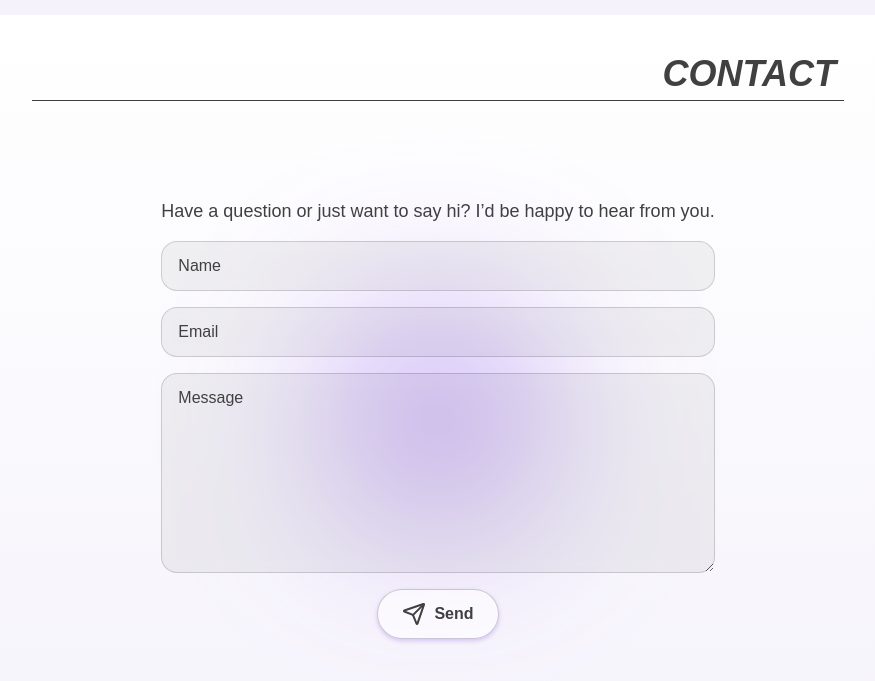
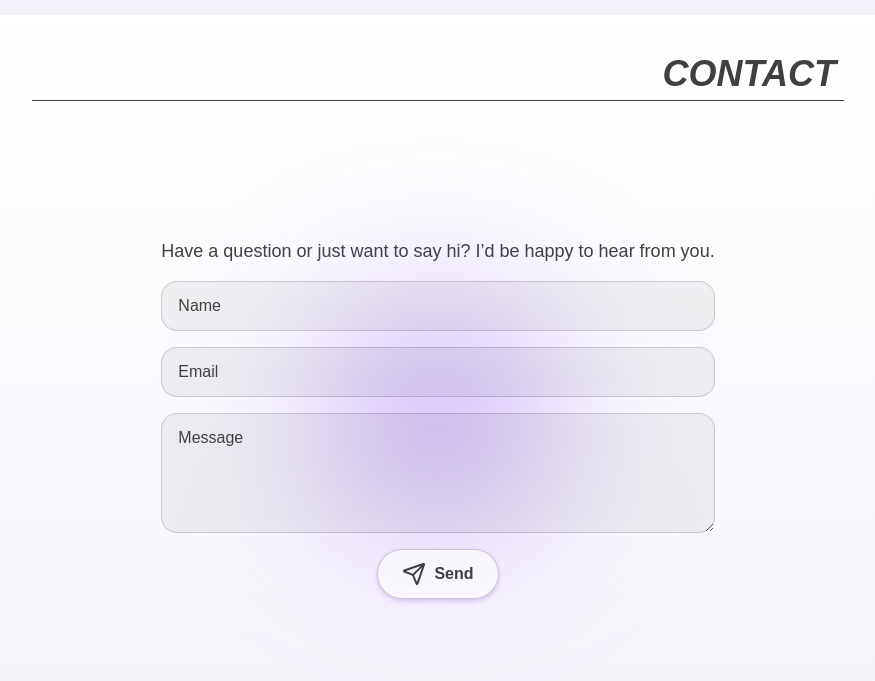
Before and after one commit to punit-shah/punitshah-dev-v2, a React (Vite) app: page / in a window 1280 px wide. Shown: the part 2385-3066 px from the top of the page, without its empty margins (238-1113 px from the left). Built offline with nearby package versions, Linux system fonts and the light colour scheme; no server answers; a web font is replaced by a local one.

Commit message:
Revert "Make textarea taller on larger screens"
This reverts commit cd4aab8f34fc350f56791468aed34bfc3b2a1756.

```diff
--- a/src/components/Input/Input.module.css
+++ b/src/components/Input/Input.module.css
@@ -45,10 +45,6 @@
 textarea.input {
   resize: vertical;
   min-height: 120px;
-
-  @media (min-height: 600px) {
-    min-height: 200px;
-  }
 }
 
 .label {
```
